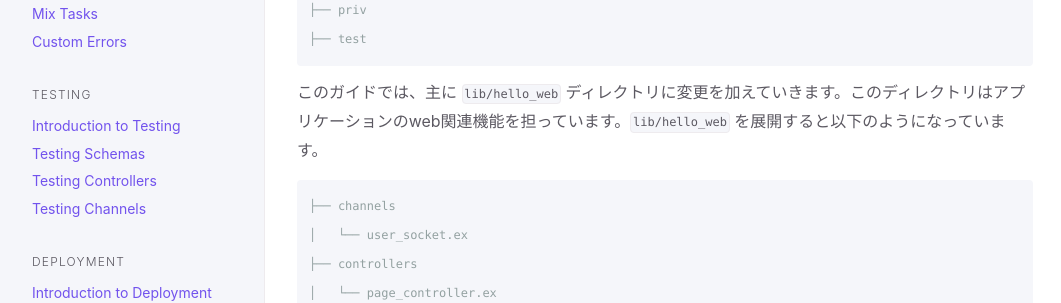
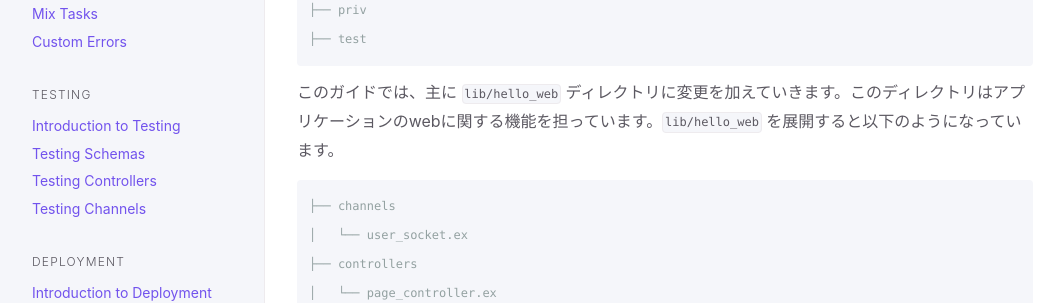
Before and after one commit to fukuoka-ex/phoenix-guide-ja, a Jekyll site: the page built from guides/1.4/adding_pages.md, in a window 1280 px wide. Shown: the part 631-934 px from the top of the page, without its empty margins (107-1168 px from the left). Built offline with Jekyll 4.4.1, drawn with Linux system fonts in a browser that asks for light colours.

Commit message:
Update guides/1.4/adding_pages.md
review

Co-Authored-By: Koga Shozo <koga.shozo1020@gmail.com>

````diff
--- a/guides/1.4/adding_pages.md
+++ b/guides/1.4/adding_pages.md
@@ -25,7 +25,7 @@ Phoenixプロジェクトを新規作成すると、ディレクトリ構造は
 ├── test
 ```
 
-このガイドでは、主に `lib/hello_web` ディレクトリに変更を加えていきます。このディレクトリはアプリケーションのweb関連機能を担っています。`lib/hello_web` を展開すると以下のようになっています。
+このガイドでは、主に `lib/hello_web` ディレクトリに変更を加えていきます。このディレクトリはアプリケーションのwebに関する機能を担っています。`lib/hello_web` を展開すると以下のようになっています。
 
 ```console
 ├── channels
````
